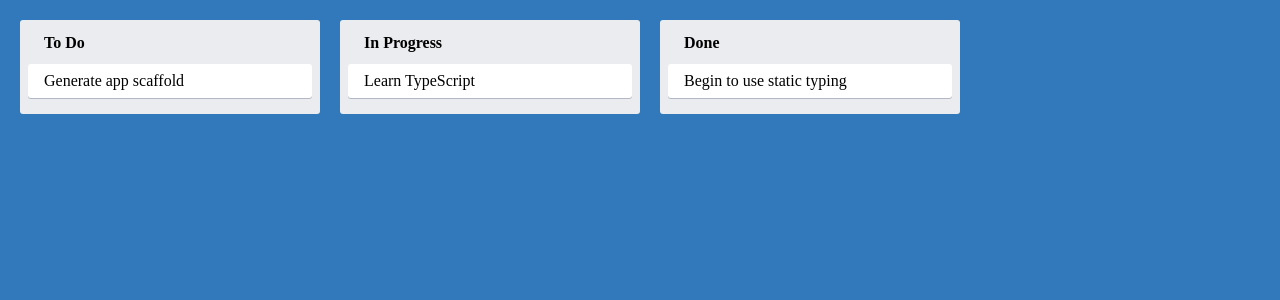
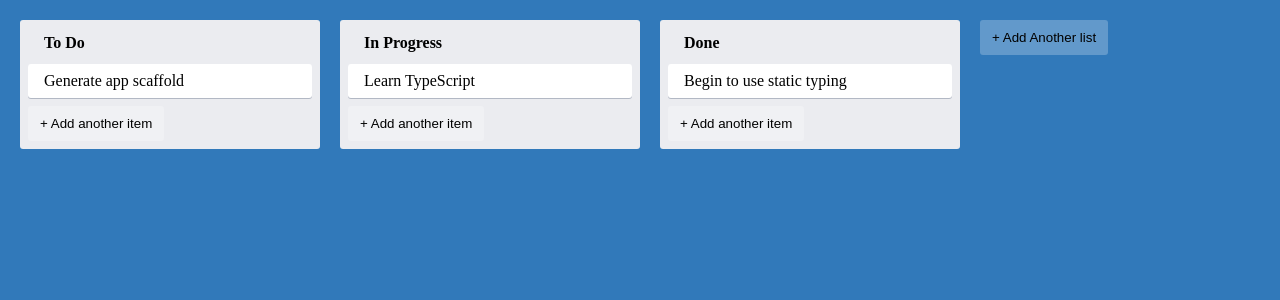
Before and after one commit to tuf75588/react-trello-clone, a React (Create React App) app: page / in a window 1280 px wide. Shown: the top 300 px of the page. Built offline with nearby package versions, Linux system fonts and the light colour scheme.

Commit message:
more component work!

```diff
--- a/src/App.tsx
+++ b/src/App.tsx
@@ -1,7 +1,8 @@
 import React from 'react';
-import { AppContainer } from './styles/styles';
+import { AppContainer, AddItemButton } from './styles/styles';
 import Column from './components/Column';
 import Card from './components/Card';
+import AddNewItem from './components/AddNewItem';
 function App() {
   let text = 'Andrew';
 
@@ -16,6 +17,11 @@ function App() {
       <Column title="Done">
         <Card text="Begin to use static typing" />
       </Column>
+      <AddNewItem
+        toggleButtonText="+ Add Another list"
+        dark
+        onAdd={() => console.log('running!')}
+      />
     </AppContainer>
   );
 }
--- /dev/null
+++ b/src/components/AddNewItem.tsx
@@ -0,0 +1,33 @@
+import React, { useState } from 'react';
+import { AddItemButton } from '../styles/styles';
+import NewItemForm from './NewItemForm';
+
+interface AddItemProps {
+  onAdd: (text: string) => void;
+  toggleButtonText: string;
+  dark?: boolean;
+}
+
+function AddNewItem(props: AddItemProps) {
+  const [showForm, setShowForm] = useState<boolean>(false);
+  const { onAdd, toggleButtonText, dark } = props;
+
+  if (showForm) {
+    // do some stuff to show the item add form
+    return (
+      <NewItemForm
+        onAdd={(text) => {
+          onAdd(text);
+          setShowForm(false);
+        }}
+      />
+    );
+  }
+  return (
+    <AddItemButton dark={dark} onClick={() => setShowForm(true)}>
+      {toggleButtonText}
+    </AddItemButton>
+  );
+}
+
+export default AddNewItem;
--- a/src/components/Column.tsx
+++ b/src/components/Column.tsx
@@ -1,5 +1,6 @@
 import React from 'react';
 import { ColumnContainer, ColumnTitle } from '../styles/styles';
+import AddNewItem from './AddNewItem';
 
 // INTERFACES
 interface ColumnProps {
@@ -11,6 +12,11 @@ function Column({ title, children }: React.PropsWithChildren<ColumnProps>) {
     <ColumnContainer>
       <ColumnTitle>{title}</ColumnTitle>
       {children}
+      <AddNewItem
+        toggleButtonText="+ Add another item"
+        onAdd={() => console.log('adding another task to the list')}
+        dark
+      />
     </ColumnContainer>
   );
 }
--- /dev/null
+++ b/src/components/NewItemForm.tsx
@@ -0,0 +1,28 @@
+import React, { useState } from 'react';
+
+import {
+  NewItemButton,
+  NewItemFormContainer,
+  NewItemInput,
+} from '../styles/styles';
+
+interface NewItemFormProps {
+  onAdd: (text: string) => void;
+}
+
+function NewItemForm(props: NewItemFormProps) {
+  const [text, setText] = useState<string>('');
+  return (
+    <NewItemFormContainer>
+      <NewItemInput
+        type="text"
+        placeholder="new item"
+        value={text}
+        onChange={(e) => setText(e.target.value)}
+      />
+
+      <NewItemButton onClick={() => props.onAdd(text)}>Create</NewItemButton>
+    </NewItemFormContainer>
+  );
+}
+export default NewItemForm;
```
Also changed, not shown: src/components/AddItem.tsx (deleted, +0 -20 lines).
